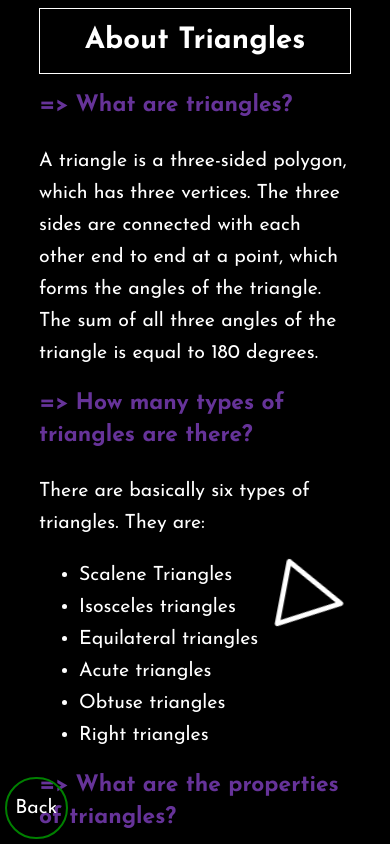
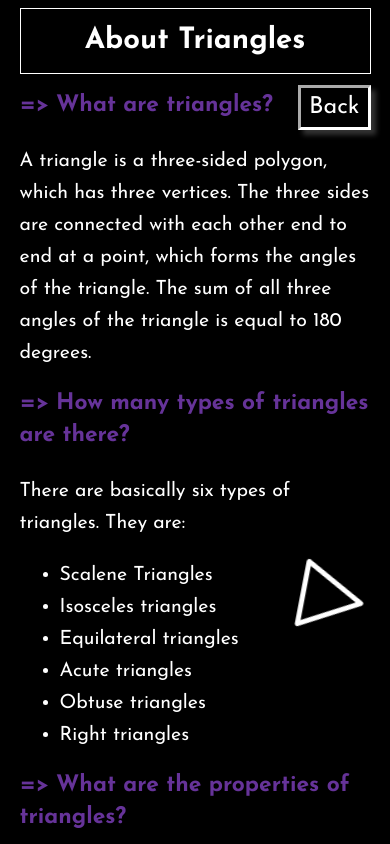
Before and after one commit to git-0r/mar12_triangles, a plain HTML site: page index.html in a window 390 px wide. Both pictures are taken after a click on the button "Learn About Triangles". Shown: the top 844 px of the page. Drawn offline with nearby package versions, Linux system fonts and the light colour scheme.

Commit message:
fix back btn

```diff
--- a/index.html
+++ b/index.html
@@ -25,6 +25,8 @@
 
     <section class="section1">
         <h2>About Triangles</h2>
+        <a href="index.html" class="back-btn option">Back</a>
+
         <h3>=> What are triangles?</h3>
         <p class="answer">A triangle is a three-sided polygon, which has three vertices. The three sides are connected
             with each other end to end at a point, which forms the angles of the triangle. The sum of all three angles
@@ -88,12 +90,13 @@
             <li>A right triangle has exactly one angle equal to 90 degrees.</li>
         </ul>
         </p>
-        <a href="index.html" class="back-btn">Back</a>
 
     </section>
 
     <section class="section2">
         <h2>Angles of Triangle?</h2>
+        <a href="index.html" class="back-btn option">Back</a>
+
         <h3>Enter three angles below to check if they make a triangle or not</h3>
 
         <form action="#" class="section2-form">
@@ -115,12 +118,13 @@
 
             <button class="btn-check option">Check</button>
         </form>
-        <a href="index.html" class="back-btn">Back</a>
 
     </section>
 
     <section class="section3">
         <h2>Check Hypotenuse</h2>
+        <a href="index.html" class="back-btn option">Back</a>
+
         <h3>Enter the lengths of base and height of triangle</h3>
 
         <form action="#" class="section3-form">
@@ -137,13 +141,14 @@
 
             <button class="btn-check option">Check</button>
         </form>
-        <a href="index.html" class="back-btn">Back</a>
 
     </section>
 
 
     <section class="section4">
         <h2>Calculate Area</h2>
+        <a href="index.html" class="back-btn option">Back</a>
+
         <h3>Select an option below as per the data you have for a triangle</h3>
 
         <label for="box1" class="box-label">
@@ -234,13 +239,14 @@
                 <button class="areaMethod-3 option">Calculate</button>
             </form>
         </article>
-        <a href="index.html" class="back-btn">Back</a>
 
     </section>
 
     <section class="section5">
 
         <h2>Here's a quiz about triangles</h2>
+        <a href="index.html" class="back-btn option">Back</a>
+
         <h3>Best Of Luck 👍</h3>
 
         <form action="#" class="section5-form">
@@ -292,7 +298,6 @@
             <button class="quiz-btn option">Submit Quiz</button>
 
         </form>
-        <a href="index.html" class="back-btn">Back</a>
 
     </section>
 
--- a/style.css
+++ b/style.css
@@ -141,18 +141,8 @@ h4{
 }
 
 .back-btn {
-    height: 5vw;
-    width: 5vw;
-    border-radius: 50%;
-    border: 2px solid green;
-    display: flex;
-    justify-content: center;
-    align-items: center;
-    position: fixed;
-    bottom: 5px;
-    left: 5px;
+    float: right;
     text-decoration: none;
-    color: white;
 }
 
 @media (max-width:900px) {
@@ -164,12 +154,15 @@ h4{
         font-size: 3vw;
     }
     .back-btn{
-        height: 8vw;
-        width: 8vw;
+        margin: 0.5rem auto;
+        padding: 0.5rem 1rem;
     }
 }
 
 @media (max-width:414px) {
+    body {
+        padding: 0 5vw;
+    }
     .option {
         font-size: 6vw;
     }
@@ -178,7 +171,7 @@ h4{
         ;
     }
     .back-btn{
-        height: 15vw;
-        width: 15vw;
+        margin: 0.2rem auto;
+    padding: 0.2rem 0.5rem;
     }
 }
```
